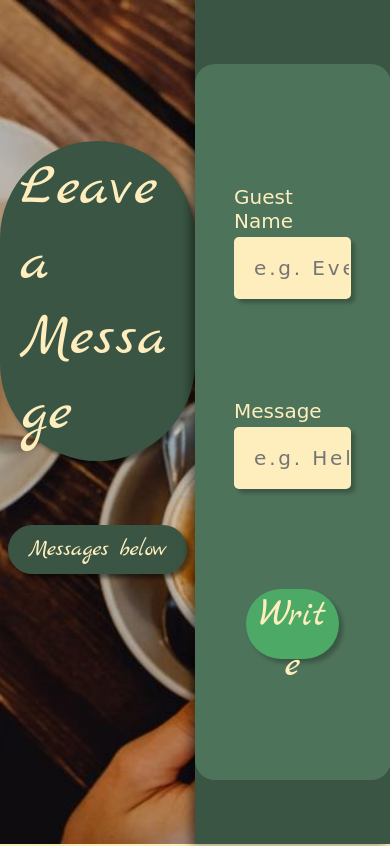
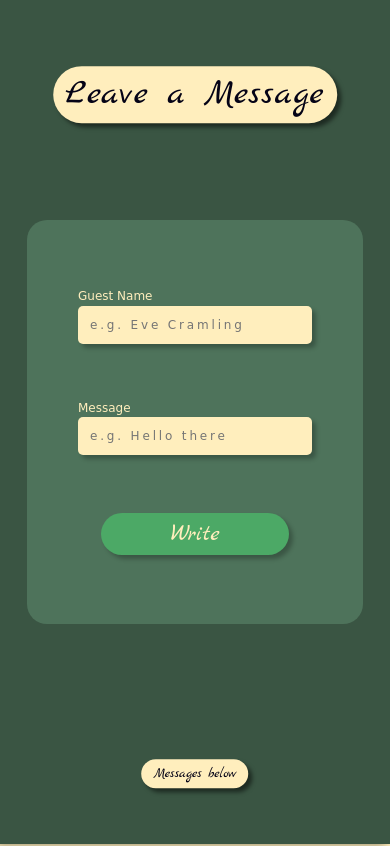
Before and after one commit to RoobnAccessCreative/week4AssignmentGuestBook, a plain HTML site: page client/index.html in a window 390 px wide. Shown: the top 846 px of the page. Drawn offline with Linux system fonts and the light colour scheme; no server answers; files whose address does not match are found by name; a web font is replaced by a local one.

Commit message:
made mobile friendly

```diff
--- a/client/src/style.css
+++ b/client/src/style.css
@@ -279,3 +279,43 @@ a:hover {
   width: auto;
   margin-bottom: 0.25rem;
 }
+
+@media only screen and (width < 480px) {
+  html,
+  body {
+    font-size: 12px;
+  }
+
+  #heroImage {
+    display: none;
+  }
+
+  #heroText {
+    position: absolute;
+    top: 50%;
+    left: 50%;
+    transform: translate(-50%, -50%);
+
+    justify-content: space-between;
+    height: 90vh;
+  }
+
+  form {
+    height: 45%;
+  }
+
+  #inputHeader,
+  #scrollIndicator {
+    width: max-content;
+    background-color: var(--background);
+    color: var(--text);
+  }
+  .message {
+    width: 85%;
+  }
+
+  #bookInputs {
+    grid-template-areas: "form";
+    grid-template-columns: 100%;
+  }
+}
```
